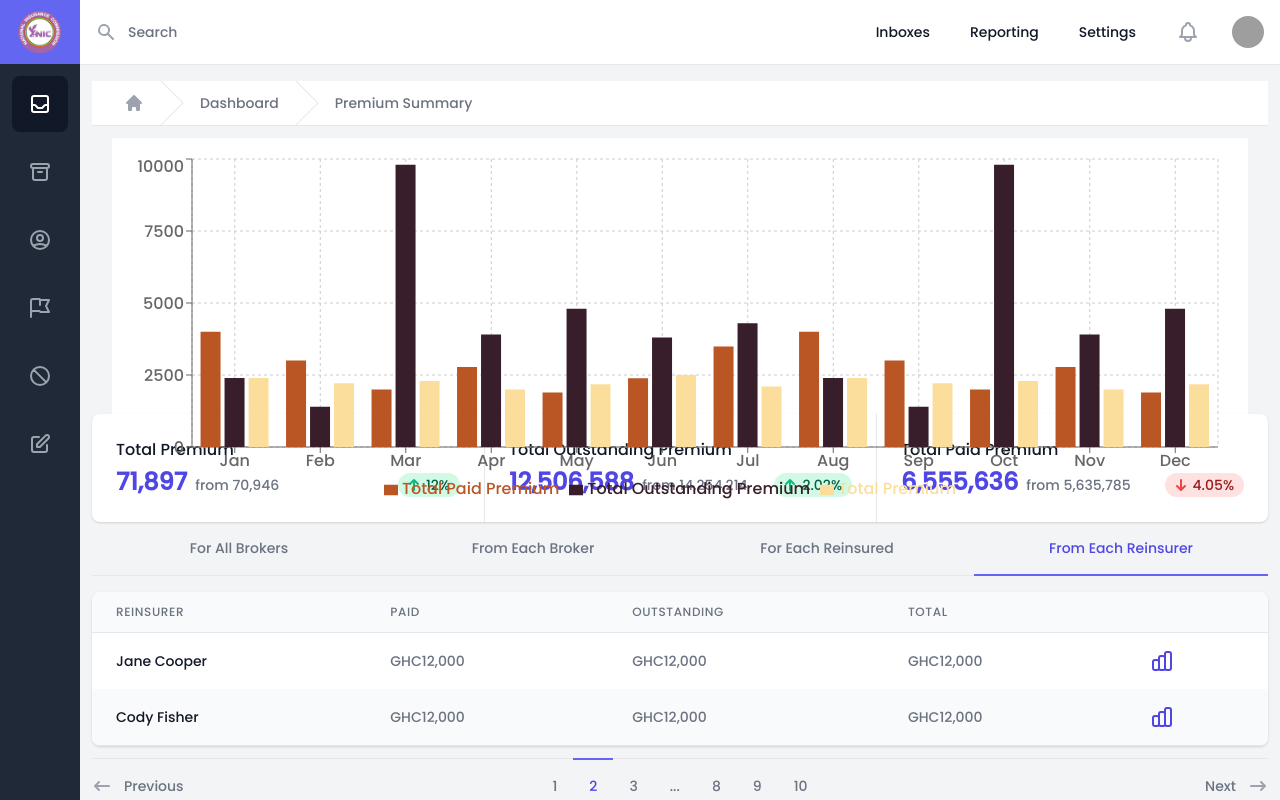
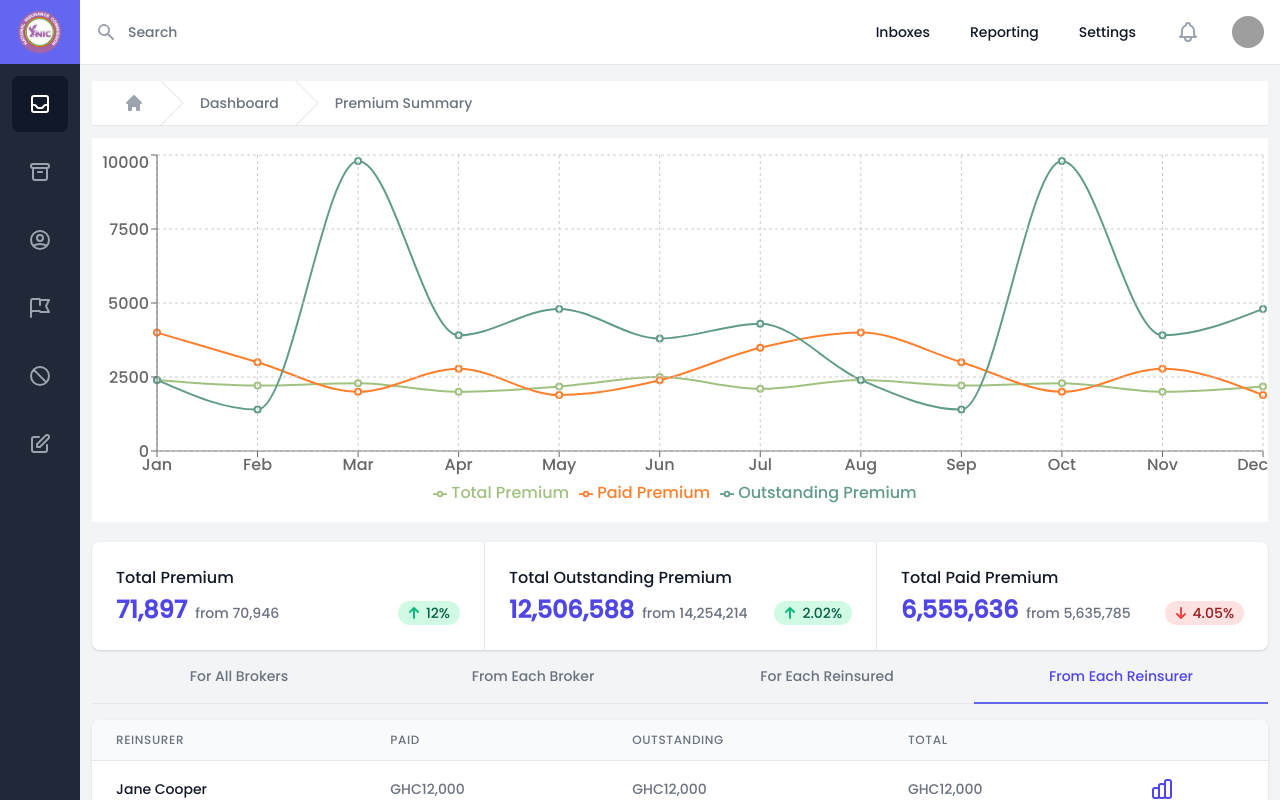
Before and after one commit to Khoby-790/template-nic, a React (Create React App) app: page /premium in a window 1280 px wide. Built offline with nearby package versions, Linux system fonts and the light colour scheme; grey boxes are pictures that could not be loaded.

Commit message:
--- Auto-Git Commit ---

```diff
--- a/src/pages/PremiumExpansion/PremiumExpansion.tsx
+++ b/src/pages/PremiumExpansion/PremiumExpansion.tsx
@@ -104,13 +104,12 @@ const PremiumExpansion = (props: Props) => {
                     <PageBreadCrum page="Premium Summary" />
                 </div>
 
-                <div className="h-64">
-                    {/* <CustomLineChart data={data} lines={[
+                <div className="h-96 mt-3 bg-white py-3">
+                    <CustomLineChart data={data} lines={[
                         { name: "total", title: "Total Premium", width: 2, color: "#A1C181" },
                         { name: "paid", title: "Paid Premium", width: 2, color: "#FE7F2D" },
                         { name: "outstanding", title: "Outstanding Premium", width: 2, color: "#619B8A" },
-                    ]} /> */}
-                    <SubGraphsBarchart bars={bars} data={data} />
+                    ]} />
                 </div>
 
                 <div>
```
